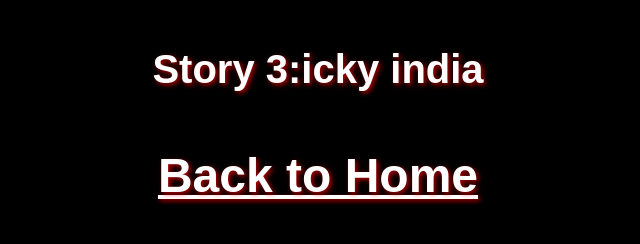
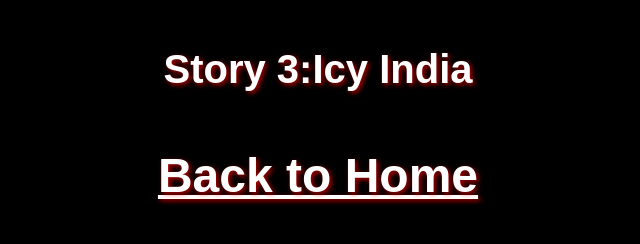
Before and after one commit to cutiegal/twisted-terrors, a plain HTML site: page scary-stories/story3.html in a window 1280 px wide. Shown: the whole page, without its empty margins (322-962 px from the left). Drawn offline with Linux system fonts and the light colour scheme.

Commit message:
changed name

```diff
--- a/scary-stories/story3.html
+++ b/scary-stories/story3.html
@@ -48,7 +48,7 @@
 </head>
 <body>
     <div class="cobweb"></div>
-    <h1>Story 3:icky india
+    <h1>Story 3:Icy India
     </</p>
     <p><a href="index.html" style="color: white;">Back to Home</a></p>
 </body>
```
